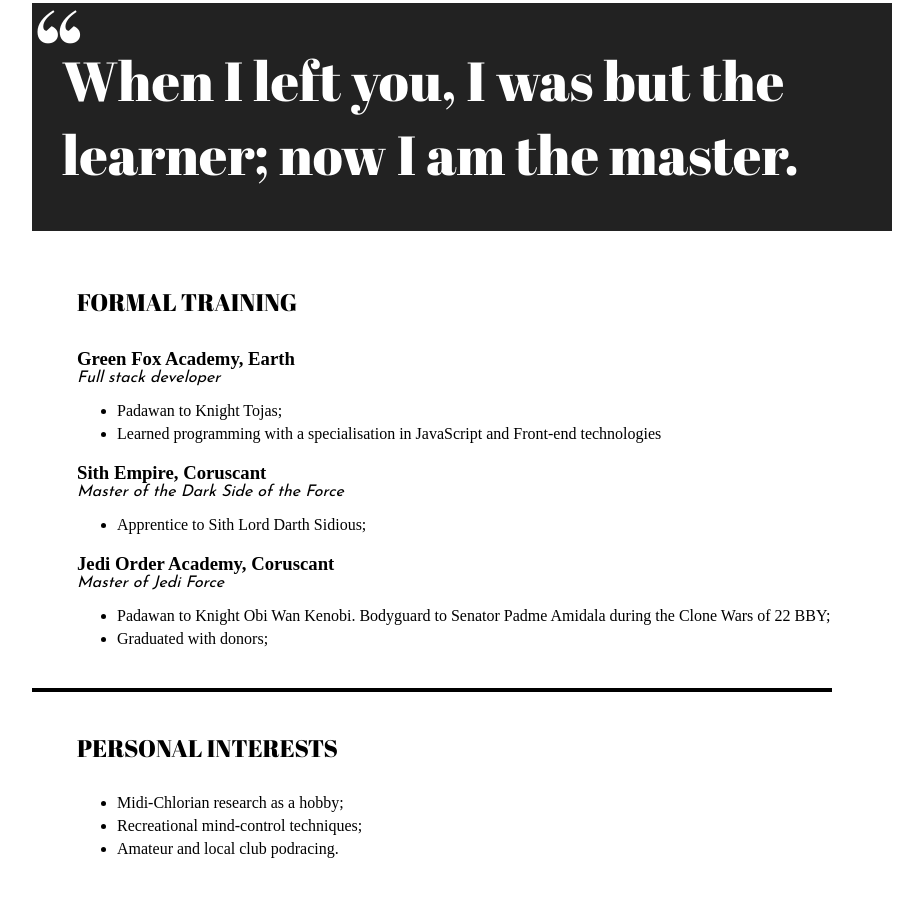
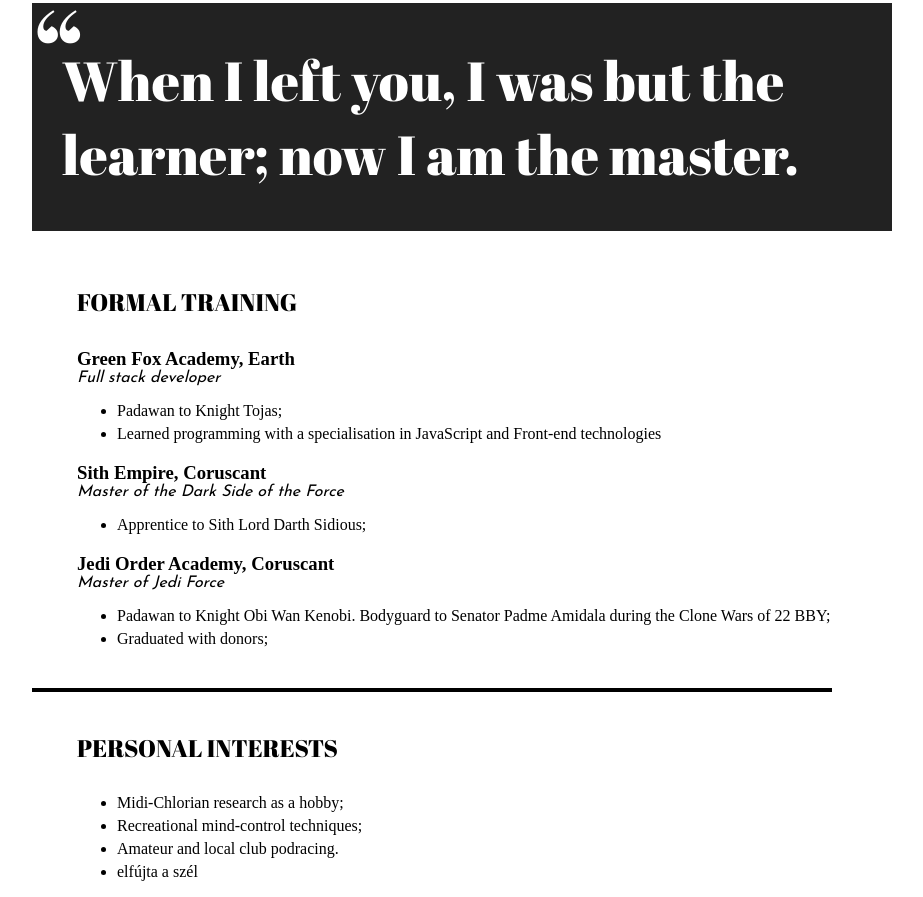
Before and after one commit to dianakereszti/dianakereszti.github.io, a plain HTML site: page index.html in a window 1280 px wide. Shown: the part 1804-2701 px from the top of the page, without its empty margins (208-1131 px from the left). Before the commit the page ends 2678 px from the top, so only its background shows below. Drawn offline with Linux system fonts and the light colour scheme.

Commit message:
Update index.html
változtatás

```diff
--- a/index.html
+++ b/index.html
@@ -108,6 +108,7 @@
     <li>Midi-Chlorian research as a hobby;</li>
     <li>Recreational mind-control techniques;</li>
     <li>Amateur and local club podracing.</li>
+    <li>elfújta a szél</li>
   </ul>
 
 </div>
```
